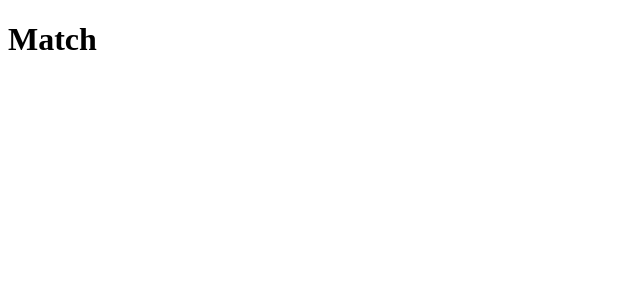
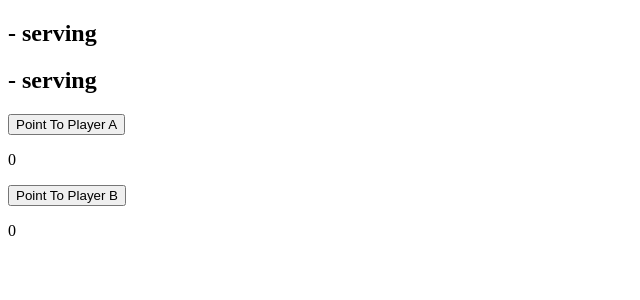
Before and after one commit to PieterJanDelbecke/my_react_rally_app, a React (Vite) app: page /match in a window 1280 px wide. Shown: the top 300 px of the page, without its empty margins (0-640 px from the left). Built offline with nearby package versions, Linux system fonts and the light colour scheme.

Commit message:
match page

```diff
--- a/src/pages/match.jsx
+++ b/src/pages/match.jsx
@@ -1,14 +1,83 @@
-import { useContext } from "react";
+import { useContext , useEffect, useState} from "react";
 
 import Context from "../context/context";
 
 
 const Match = () => {
     const { context, setContext } = useContext(Context);
+    const { playerA, playerB , server: initialServer} = context
 
-    console.log(context)
+    const [server,setServer] = useState(initialServer)
+    const [receiver, setReceiver] = useState(null)
 
-    return <h1>Match</h1>
+    const [pointsA, setPointsA] = useState("0")
+    const [pointsB, setPointsB] = useState("0")
+
+    useEffect(()=>{
+        setReceiver(server == playerA ? playerB : playerA)
+    },[server])
+
+    const handleClick = (event) =>{
+        setServer(receiver)
+    }
+
+   const pointToPlayerA = () =>{
+       switch(pointsA){
+           case "0":
+                setPointsA("15")
+                break
+            case "15":
+                setPointsA("30")
+                break
+            case "30":
+                setPointsA("40")
+                break
+            case "40":
+                setPointsA("0")
+                break
+       }
+   }
+
+   const pointToPlayerB = () =>{
+    switch(pointsB){
+        case "0":
+             setPointsB("15")
+             break
+         case "15":
+             setPointsB("30")
+             break
+         case "30":
+             setPointsB("40")
+             break
+         case "40":
+             setPointsB("0")
+             break
+    }
+
+   }
+
+    return (
+        <>
+            <div>
+                <h2>{playerA} {server === playerA && "- serving"}</h2>
+
+            </div>
+            <div>
+                <h2>{playerB} {server === playerB && "- serving"}</h2>
+            </div>
+            <div>
+                <p>{playerA}</p>
+                <button onClick={pointToPlayerA}>Point To Player A</button>
+                <p>{pointsA}</p>
+            </div>
+            <div>
+                <p>{playerB}</p>
+                <button onClick={pointToPlayerB}>Point To Player B</button>
+                <p>{pointsB}</p>
+            </div>
+
+        </>
+    )
 }
 
 export default Match
```
